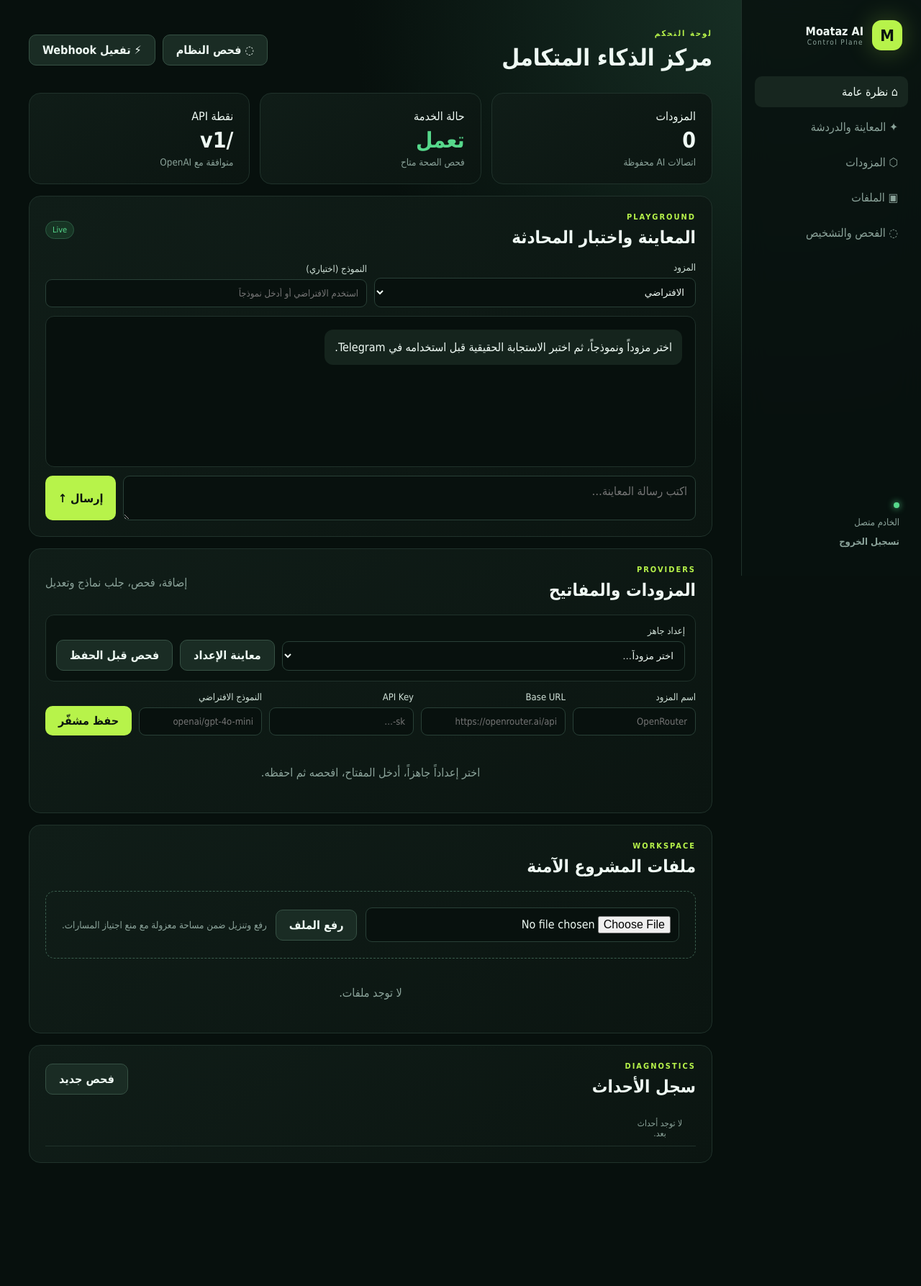
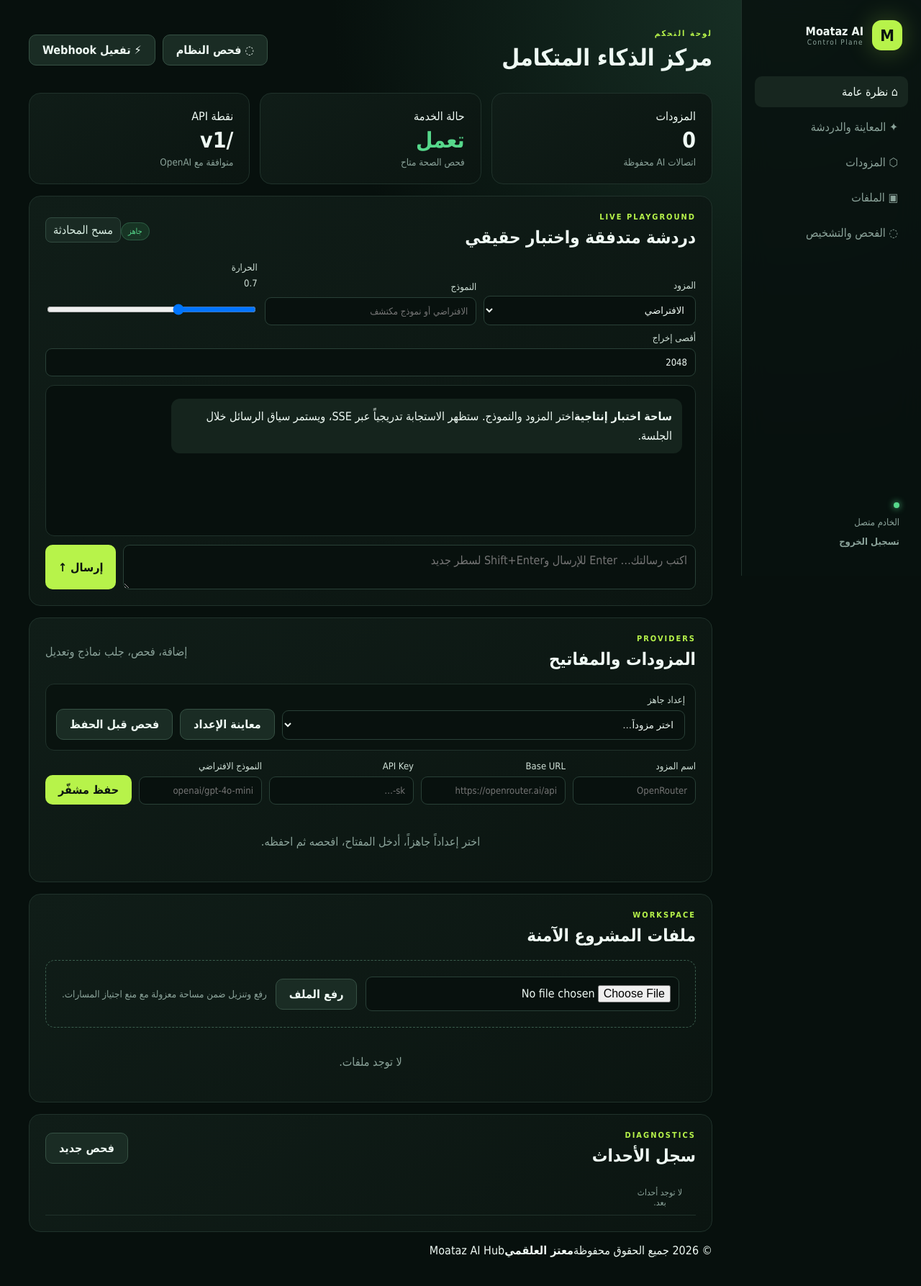
Before and after one commit to Mtzallqmy/moataz-ai-telegram-hub, a FastAPI app: page / in a window 1280 px wide. Shown: the whole page at 72% size. Before the commit the page ends 1616 px from the top, so only its background shows below. Run offline with FastAPI, Linux system fonts and the light colour scheme; the visitor is signed in with stand-in values (Sample User, id 1); data that the repository does not hold is empty.

Commit message:
Build production OpenAI-compatible engine and streaming UI

```diff
--- a/app/templates/dashboard.html
+++ b/app/templates/dashboard.html
@@ -1,13 +1,14 @@
-<!doctype html><html lang="ar" dir="rtl"><head><meta charset="utf-8"><meta name="viewport" content="width=device-width,initial-scale=1"><title>{{ app_name }}</title><link rel="stylesheet" href="/static/style.css"><link rel="stylesheet" href="/static/enhancements.css"></head><body>
+<!doctype html><html lang="ar" dir="rtl"><head><meta charset="utf-8"><meta name="viewport" content="width=device-width,initial-scale=1"><title>{{ app_name }}</title><link rel="stylesheet" href="/static/style.css"><link rel="stylesheet" href="/static/enhancements.css"><link rel="stylesheet" href="/static/polish.css"></head><body>
 <aside><div class="logo"><span>M</span><div><b>Moataz AI</b><small>Control Plane</small></div></div><nav><a href="#overview" class="active">⌂ نظرة عامة</a><a href="#chat">✦ المعاينة والدردشة</a><a href="#providers">⬡ المزودات</a><a href="#files">▣ الملفات</a><a href="#diagnostics">◌ الفحص والتشخيص</a></nav><div class="side-bottom"><span class="status-dot"></span> الخادم متصل<form action="/logout" method="post"><button class="ghost">تسجيل الخروج</button></form></div></aside>
 <main class="page"><header><div><p class="eyebrow">لوحة التحكم</p><h1>مركز الذكاء المتكامل</h1></div><div class="header-actions"><button id="runDiagnostics" class="secondary">◌ فحص النظام</button><button id="setupTelegram" class="secondary">⚡ تفعيل Webhook</button></div></header>
 <section id="overview" class="stats"><article><span>المزودات</span><strong>{{ providers|length }}</strong><small>اتصالات AI محفوظة</small></article><article><span>حالة الخدمة</span><strong class="green">تعمل</strong><small>فحص الصحة متاح</small></article><article><span>نقطة API</span><strong>/v1</strong><small>متوافقة مع OpenAI</small></article></section>
 <section id="diagnosticResults" class="panel hidden"><div class="panel-head"><div><p class="eyebrow">SYSTEM CHECK</p><h2>نتائج فحص النظام</h2></div><button class="ghost" onclick="this.closest('section').classList.add('hidden')">إغلاق</button></div><div id="checks" class="checks"></div></section>
-<section id="chat" class="panel chat-panel"><div class="panel-head"><div><p class="eyebrow">PLAYGROUND</p><h2>المعاينة واختبار المحادثة</h2></div><span class="pill">Live</span></div><div class="playground-options"><label>المزود<select id="chatProvider"><option value="">الافتراضي</option>{% for p in providers if p.enabled %}<option value="{{p.name}}">{{p.name}}</option>{% endfor %}</select></label><label>النموذج (اختياري)<input id="chatModel" placeholder="استخدم الافتراضي أو أدخل نموذجاً"></label></div><div id="messages" class="messages"><div class="bot-msg">اختر مزوداً ونموذجاً، ثم اختبر الاستجابة الحقيقية قبل استخدامه في Telegram.</div></div><form id="chatForm" class="chat-input"><textarea id="prompt" placeholder="اكتب رسالة المعاينة…" required></textarea><button class="primary">إرسال ↑</button></form></section>
+<section id="chat" class="panel chat-panel"><div class="panel-head"><div><p class="eyebrow">LIVE PLAYGROUND</p><h2>دردشة متدفقة واختبار حقيقي</h2></div><div class="chat-toolbar"><span id="streamStatus" class="pill">جاهز</span><button id="clearChat" class="mini">مسح المحادثة</button></div></div><div class="playground-options"><label>المزود<select id="chatProvider"><option value="">الافتراضي</option>{% for p in providers if p.enabled %}<option value="{{p.name}}">{{p.name}}</option>{% endfor %}</select></label><label>النموذج<input id="chatModel" placeholder="الافتراضي أو نموذج مكتشف"></label><label>الحرارة <output id="temperatureValue">0.7</output><input id="chatTemperature" type="range" min="0" max="2" step="0.1" value="0.7"></label><label>أقصى إخراج<input id="chatMaxTokens" type="number" min="1" max="32768" value="2048"></label></div><div id="messages" class="messages"><div class="bot-msg welcome-msg"><b>ساحة اختبار إنتاجية</b><span>اختر المزود والنموذج. ستظهر الاستجابة تدريجياً عبر SSE، ويستمر سياق الرسائل خلال الجلسة.</span></div></div><form id="chatForm" class="chat-input"><textarea id="prompt" placeholder="اكتب رسالتك… Enter للإرسال وShift+Enter لسطر جديد" required></textarea><button id="sendChat" class="primary">إرسال <span>↑</span></button></form></section>
 <section id="providers" class="panel"><div class="panel-head"><div><p class="eyebrow">PROVIDERS</p><h2>المزودات والمفاتيح</h2></div><span class="muted">إضافة، فحص، جلب نماذج وتعديل</span></div>
 <div class="preset-row"><label>إعداد جاهز<select id="presetSelect"><option value="">اختر مزوداً…</option>{% for key,p in presets.items() %}<option value="{{key}}" data-name="{{p.name}}" data-base="{{p.base_url}}" data-model="{{p.model}}">{{p.name}}</option>{% endfor %}</select></label><button id="previewNewProvider" class="secondary" type="button">معاينة الإعداد</button><button id="testNewProvider" class="secondary" type="button">فحص قبل الحفظ</button></div>
 <form id="providerForm" action="/api/providers" method="post" class="provider-form"><label>اسم المزود<input id="providerName" name="name" placeholder="OpenRouter" required></label><label>Base URL<input id="providerBase" name="base_url" placeholder="https://openrouter.ai/api" required></label><label>API Key<input id="providerKey" name="api_key" type="password" placeholder="sk-…" required></label><label>النموذج الافتراضي<input id="providerModel" name="default_model" placeholder="openai/gpt-4o-mini"></label><button class="primary">حفظ مشفّر</button></form><div id="providerTestResult" class="test-result hidden"></div>
 <div class="provider-list">{% for p in providers %}<article data-provider-id="{{p.id}}" data-name="{{p.name}}" data-base="{{p.base_url}}" data-model="{{p.default_model}}" data-enabled="{{'true' if p.enabled else 'false'}}"><div class="provider-icon">{{ p.name[0]|upper }}</div><div><b>{{ p.name }}</b><small>{{ p.base_url }} · {{ p.default_model or 'دون نموذج' }}</small></div><span class="pill">{{ 'نشط' if p.enabled else 'متوقف' }}</span><div class="provider-actions"><button class="mini" onclick="testSavedProvider({{p.id}})">فحص</button><button class="mini" onclick="loadModels({{p.id}})">النماذج</button><button class="mini" onclick="editProvider({{p.id}})">تعديل</button><button class="danger" onclick="removeProvider({{p.id}})">حذف</button></div></article>{% else %}<div class="empty">اختر إعداداً جاهزاً، أدخل المفتاح، افحصه ثم احفظه.</div>{% endfor %}</div></section>
 <section id="files" class="panel"><div class="panel-head"><div><p class="eyebrow">WORKSPACE</p><h2>ملفات المشروع الآمنة</h2></div></div><form id="uploadForm" class="dropzone"><input id="fileInput" type="file" required><button class="secondary">رفع الملف</button><small>رفع وتنزيل ضمن مساحة معزولة مع منع اجتياز المسارات.</small></form><div id="fileList" class="file-list"></div></section>
 <section id="diagnostics" class="panel"><div class="panel-head"><div><p class="eyebrow">DIAGNOSTICS</p><h2>سجل الأحداث</h2></div><button id="refreshDiagnostics" class="secondary">فحص جديد</button></div><div class="logs">{% for l in logs %}<div><time>{{ l.created_at.strftime('%H:%M:%S') }}</time><span class="level">{{ l.level }}</span><b>{{ l.source }}</b><p>{{ l.message }}</p></div>{% else %}<div class="empty">لا توجد أحداث بعد.</div>{% endfor %}</div></section>
-</main><dialog id="providerDialog"><form method="dialog" class="dialog-card"><div class="panel-head"><h2>تعديل المزود</h2><button class="ghost">✕</button></div><input id="editId" type="hidden"><label>الاسم<input id="editName"></label><label>Base URL<input id="editBase"></label><label>مفتاح جديد (اتركه فارغاً للإبقاء عليه)<input id="editKey" type="password"></label><label>النموذج الافتراضي<input id="editModel"></label><label class="switch-row"><input id="editEnabled" type="checkbox"> المزود نشط</label><button id="saveEdit" type="button" class="primary">حفظ التعديل</button></form></dialog><dialog id="previewDialog"><div class="dialog-card"><div class="panel-head"><h2>معاينة المزود</h2><button class="ghost" onclick="this.closest('dialog').close()">✕</button></div><pre id="previewContent"></pre></div></dialog><div id="toast"></div><script src="/static/app.js"></script></body></html>
+<footer class="site-footer" style="margin-right:0"><span>© 2026 جميع الحقوق محفوظة</span><strong>معتز العلقمي</strong><span>Moataz AI Hub</span></footer>
+</main><dialog id="providerDialog"><form method="dialog" class="dialog-card"><div class="panel-head"><h2>تعديل المزود</h2><button class="ghost">✕</button></div><input id="editId" type="hidden"><label>الاسم<input id="editName"></label><label>Base URL<input id="editBase"></label><label>مفتاح جديد (اتركه فارغاً للإبقاء عليه)<input id="editKey" type="password"></label><label>النموذج الافتراضي<input id="editModel"></label><label class="switch-row"><input id="editEnabled" type="checkbox"> المزود نشط</label><button id="saveEdit" type="button" class="primary">حفظ التعديل</button></form></dialog><dialog id="previewDialog"><div class="dialog-card"><div class="panel-head"><h2 id="previewTitle">تقرير المزود</h2><button class="ghost" onclick="this.closest('dialog').close()">✕</button></div><pre id="previewContent"></pre></div></dialog><dialog id="modelsDialog"><div class="dialog-card"><div class="panel-head"><div><p class="eyebrow">LIVE MODELS</p><h2>النماذج المكتشفة فعلياً</h2></div><button class="ghost" onclick="this.closest('dialog').close()">✕</button></div><input id="modelProviderId" type="hidden"><label>اختر النموذج<select id="liveModelSelect" size="10"></select></label><div id="modelDiscoveryMeta" class="test-result success"></div><button id="saveLiveModel" class="primary">اعتماد كنموذج افتراضي</button></div></dialog><div id="toast"></div><script src="/static/app.js"></script></body></html>
```
